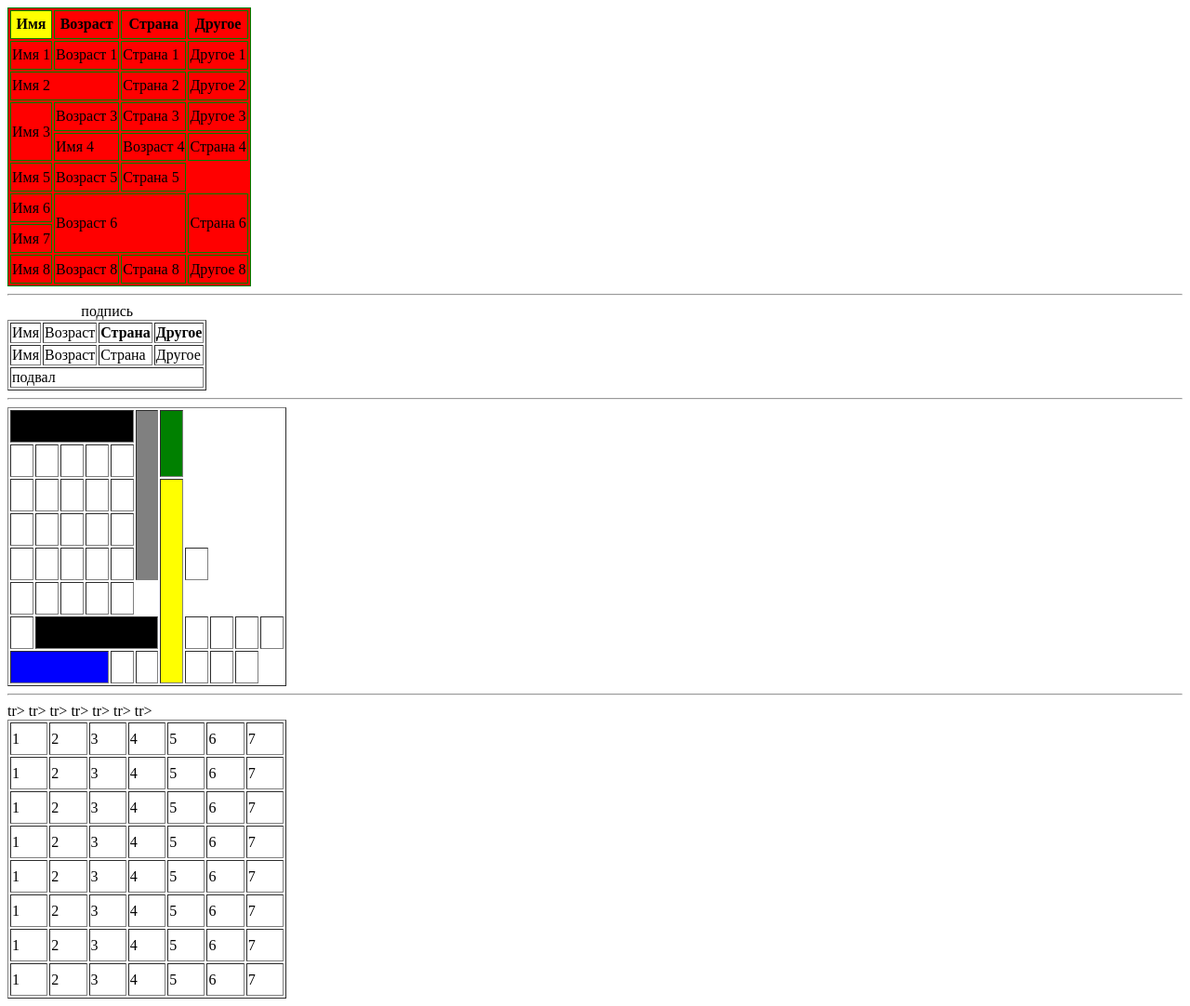
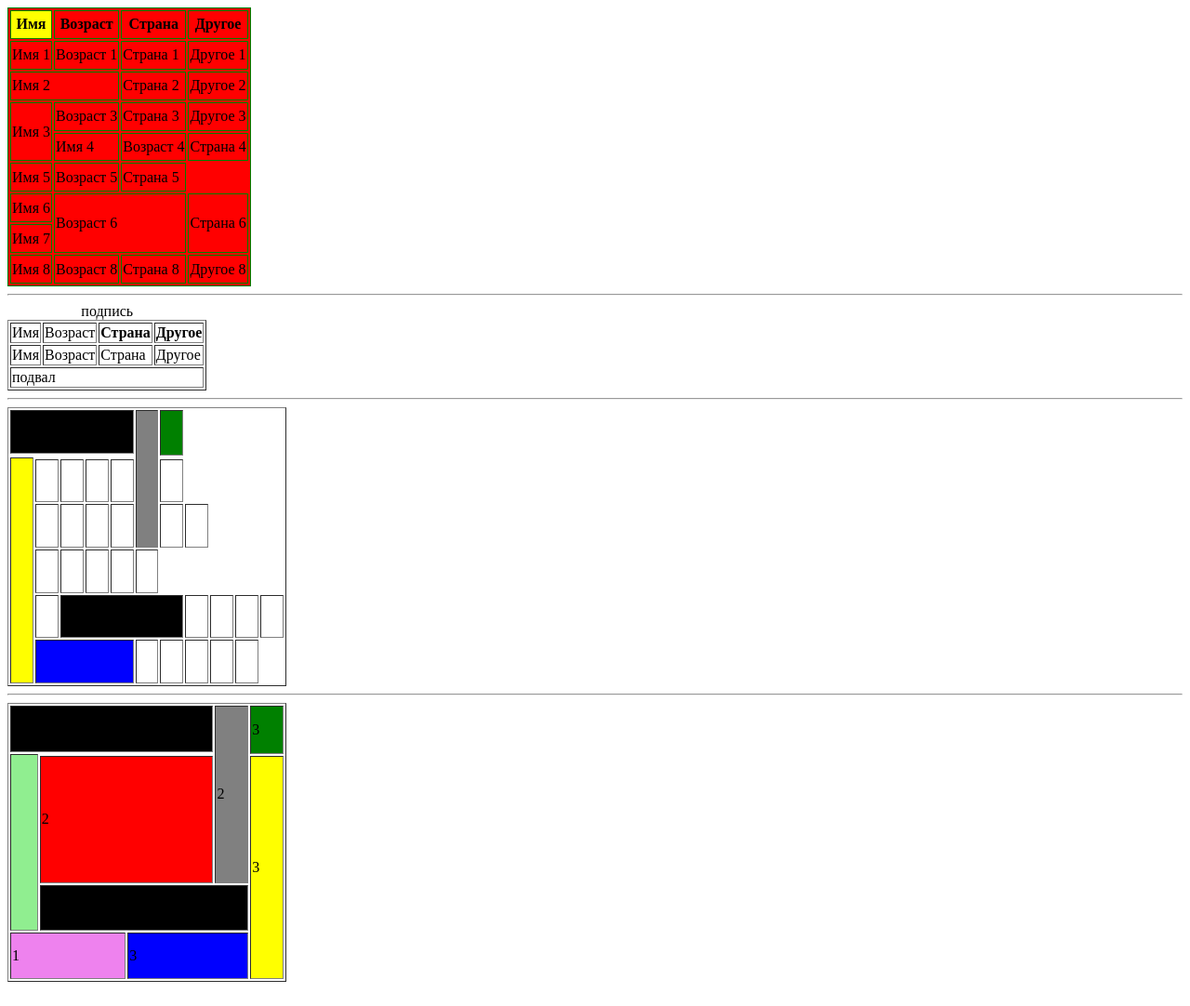
Before and after one commit to KoraOrvatnew/study, a plain HTML site: page lesson4/table.html in a window 1280 px wide. Shown: the whole page at 93% size. Drawn offline with Linux system fonts and the light colour scheme.

Commit message:
redo class work

```diff
--- a/lesson 3/index.html
+++ /dev/null
@@ -1,61 +0,0 @@
-<!DOCTYPE html>
-<html lang="en">
-<head>
-    <meta charset="UTF-8">
-    <meta name="viewport" content="width=device-width, initial-scale=1.0">
-    <title>Document</title>
-</head>
-<body>
-    <a href="https://google.com/" target="_blank"><link rel="stylesheet" href=""></a>
-    <hr>
-    <div>
-
-    </div>
-    <p>Я и ХВОСТЫ</p>
-    <p>
-    <a href="./abaut.html" target="_blank">
-    <button>ПРО МЕНЯ</button>
-    </a>
-</p>
-    <p><a href="../lesson 3/cats/1/cat 1.html" target="_blank">
-        <button>МАСИК</button>
-        </a>
-    </p>
-    <p>
-        <a href="../lesson 3/cats/2/cat 2.html" target="_blank">
-            <button>НЮША</button>
-            </a>
-    </p>
-    </a>
-</div>
-    <hr>
-    <em>kkmkm</em>
-    <del>udaleno</del>
-
-    <a href="/lesson 3/cats/1/" target="_blank">кот 1---</a>
-    <a href="/lesson 3/cats/2/cat 2.html" target="_blank">кот 2---</a>
-        <hr>
-    <ul type="square">
- <li>первый</li>
- <li>второй</li>
- <li>третий</li>
-    </ul>
-    <ol start="4">
-     <li type="1">первый</li>
-     <li type="I">второй</li>
-     <li type="i">третий</li>
-     <li type="L">четвертый</li>
-     <li type="l">пятый</li>
-    </ol>
-    <hr>
-    <dl>
-        <dt>
-            HTML
-        </dt>
-        <dd>
-            язык гипертестовой разметки
-        </dd>
-    </dl>
-
-</body>
-</html>
--- a/lesson4/table.html
+++ b/lesson4/table.html
@@ -84,24 +84,13 @@
     <hr>
     <table border=1 height="300" width="300">
         <tr>
-            <th colspan="5" bgcolor="black"></th>
-            <th rowspan="5" bgcolor="gray"></th>
-            <th rowspan="2" bgcolor="green"></th>
+            <th colspan="5" rowspan="1" bgcolor="black"></th>
+            <th rowspan="5" colspan="1" bgcolor="gray"></th>
+            <th rowspan="2" colspan="1" bgcolor="green"></th>
         </tr>
-        <tr >
-            <td></td>
-            <td></td>
-            <td></td>
-            <td></td>
-            <td></td>
-        </tr>
-        <tr >
-            <td></td>
-            <td></td>
-            <td></td>
-            <td></td>
-            <td></td>
-            <td rowspan="6" bgcolor="yellow"></td>
+        <tr></tr>
+        <tr>
+            <td rowspan="6"  colspan="1" bgcolor="yellow"></td>
         </tr>
         <tr >
             <td></td>
@@ -145,77 +134,35 @@
         <hr>
         <table border="1" height="300" width="300">
             <tr>
-                <td>1</td>
-                <td>2</td>
-                <td>3</td>
-                <td>4</td>
-                <td>5</td>
-                <td>6</td>
-                <td>7</td>
+                <td colspan="5" rowspan="1"bgcolor="black">1</td>
+                <td rowspan="6" bgcolor="gray">2</td>
+                <td rowspan="2" bgcolor="green">3</td>
+                </tr>
+            <tr>
+                <td rowspan="6" bgcolor="90EE90"></td>
+               </tr>
+                           <tr>
+                <td colspan="4" rowspan="4" bgcolor="red" width="60" height="60">2</td>
+                <td rowspan="6" bgcolor="yellow">3</td>
+                </tr>
+            <tr>
+
+
             </tr>
-            tr>
-                <td>1</td>
-                <td>2</td>
-                <td>3</td>
-                <td>4</td>
-                <td>5</td>
-                <td>6</td>
-                <td>7</td>
+            <tr>
+
+
             </tr>
-            tr>
-                <td>1</td>
-                <td>2</td>
-                <td>3</td>
-                <td>4</td>
-                <td>5</td>
-                <td>6</td>
-                <td>7</td>
+            <tr>
+
             </tr>
-            tr>
-                <td>1</td>
-                <td>2</td>
-                <td>3</td>
-                <td>4</td>
-                <td>5</td>
-                <td>6</td>
-                <td>7</td>
-            </tr>
-            tr>
-                <td>1</td>
-                <td>2</td>
-                <td>3</td>
-                <td>4</td>
-                <td>5</td>
-                <td>6</td>
-                <td>7</td>
-            </tr>
-            tr>
-                <td>1</td>
-                <td>2</td>
-                <td>3</td>
-                <td>4</td>
-                <td>5</td>
-                <td>6</td>
-                <td>7</td>
-            </tr>
-            tr>
-                <td>1</td>
-                <td>2</td>
-                <td>3</td>
-                <td>4</td>
-                <td>5</td>
-                <td>6</td>
-                <td>7</td>
-            </tr>
-            tr>
-                <td>1</td>
-                <td>2</td>
-                <td>3</td>
-                <td>4</td>
-                <td>5</td>
-                <td>6</td>
-                <td>7</td>
-            </tr>
+            <tr>
+                <td colspan="5" bgcolor="black">2</td>
+               </tr>
+            <tr>
+                <td colspan="2" bgcolor="violet">1</td>
+                <td colspan="4" bgcolor="blue">3</td>
+          </tr>
         </table>
 </body>
 </html>
```
Also changed, not shown: lesson 3/abaut.html (deleted, +0 -36 lines), lesson 3/cats/1/cat 1.html (deleted, +0 -29 lines), lesson 3/cats/2/cat 2.html (deleted, +0 -30 lines), lesson 3/dog/dog 1.html (deleted, +0 -29 lines), lesson3/abaut.html (added, +36 -0 lines), lesson3/cats/1/cat 1.html (added, +29 -0 lines), lesson3/cats/2/cat 2.html (added, +30 -0 lines), lesson3/dog/dog 1.html (added, +29 -0 lines), lesson3/index.html (added, +61 -0 lines).
